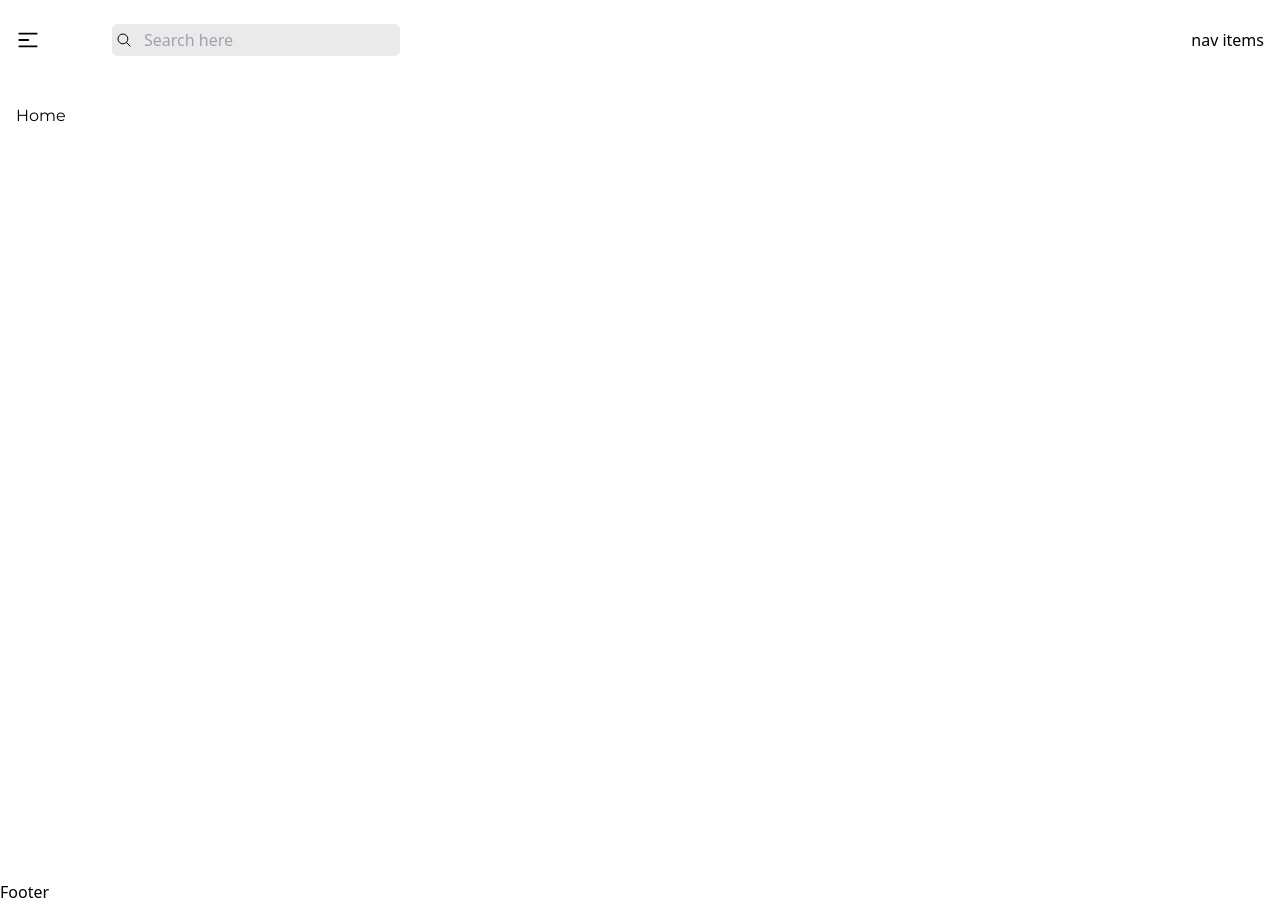
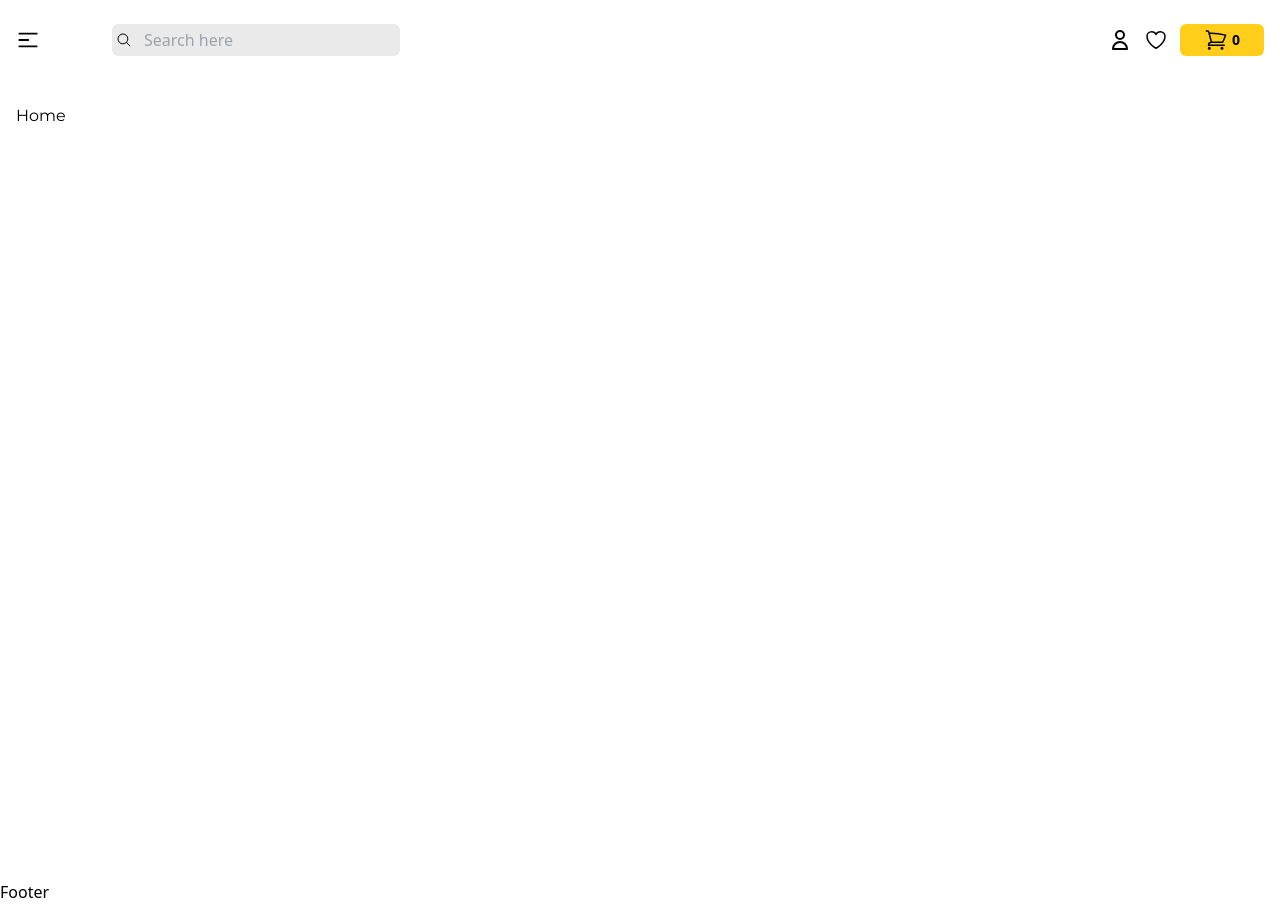
Before and after one commit to Malouzi/react-shop-seite, a React (Vite) app in the folder frontend/: page / in a window 1280 px wide. Built offline with nearby package versions, Linux system fonts and the light colour scheme.

Commit message:
Navbar rechte Seite

```diff
--- a/frontend/src/components/Navbar.jsx
+++ b/frontend/src/components/Navbar.jsx
@@ -1,6 +1,9 @@
 import { Link } from 'react-router-dom';
 import { HiMiniBars3CenterLeft } from "react-icons/hi2";
 import { IoSearchOutline } from "react-icons/io5";
+import { HiOutlineUser } from "react-icons/hi";
+import { HiOutlineHeart } from "react-icons/hi2";
+import { HiOutlineShoppingCart } from "react-icons/hi2";
 
 const Navbar = () => {
   return (
@@ -23,8 +26,16 @@ const Navbar = () => {
             </div>
 
             {/* right side */}
-            <div>
-                nav items
+            <div className='reative flex items-center md:space-x-3 space-x-2'>
+                <HiOutlineUser className='size-6'/>
+                <button className='hidden sm:block'>
+                <HiOutlineHeart className='size-6'/>
+                </button>
+
+                <Link to="/cart" className='bg-primary p-1 sm:px-6 px-2 flex items-center rounded-md'>
+                <HiOutlineShoppingCart className='size-6'/>
+                <span className='text-sm font-semibold sm:ml-1'>0</span>
+                </Link>
             </div>
         </nav>
 
```
